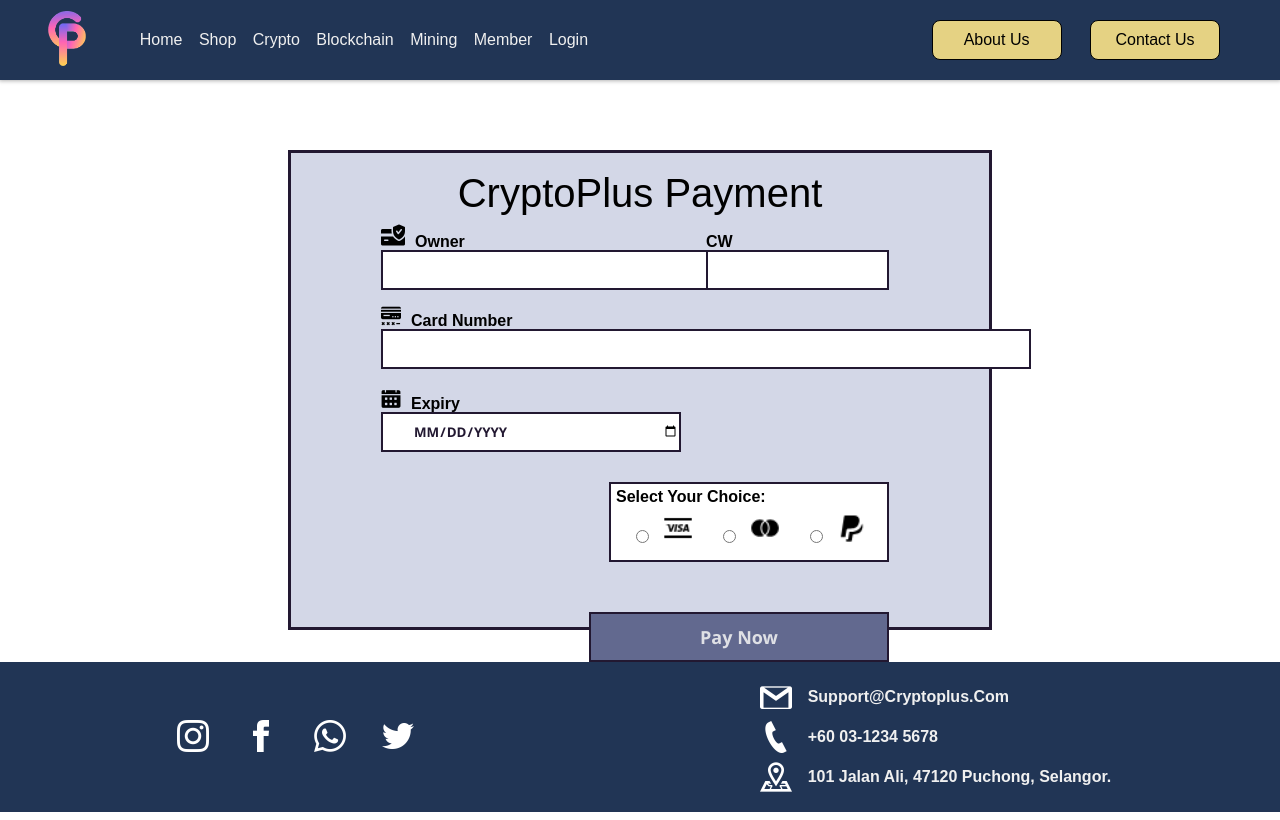
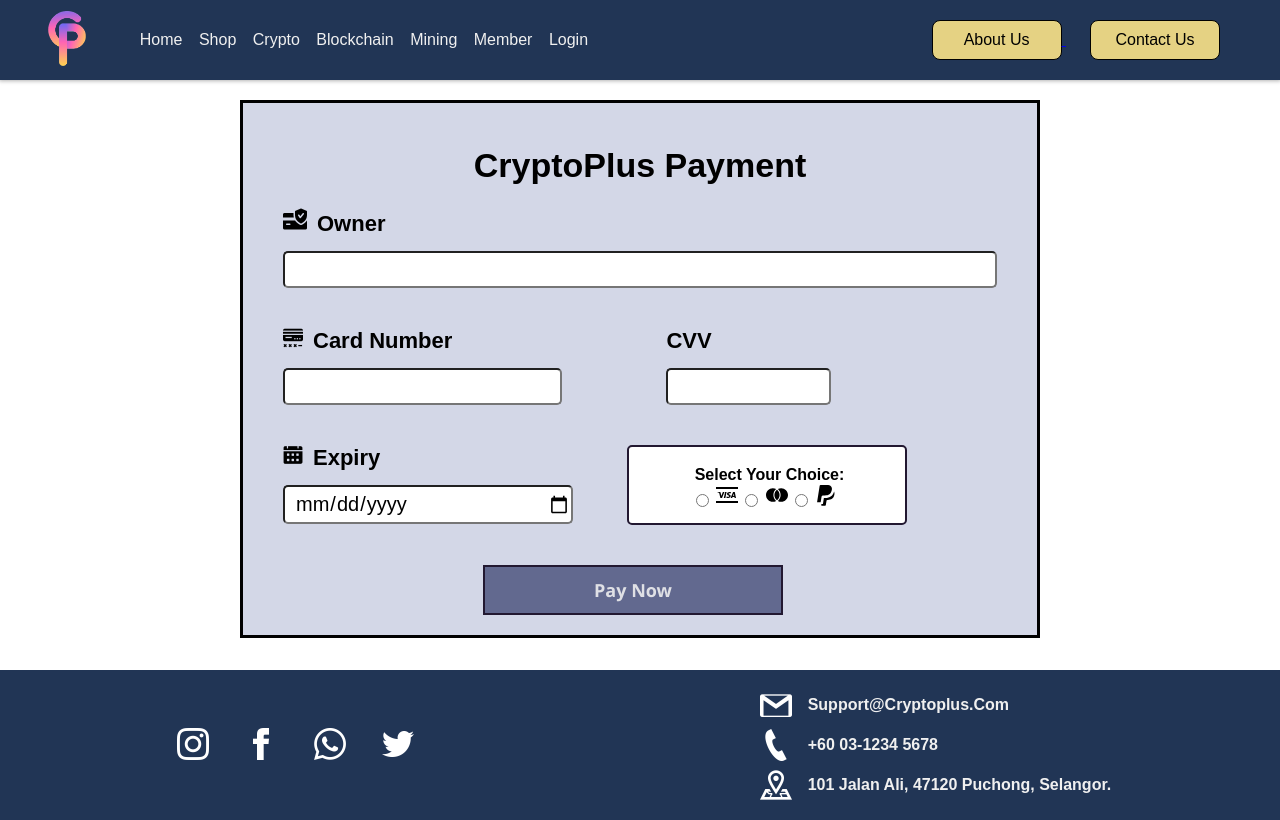
Before and after one commit to a-cwy/wdd-assignment-dcs1g2, a plain HTML site: page payment.html in a window 1280 px wide. Drawn offline with Linux system fonts and the light colour scheme.

Commit message:
change the styles js html of the address and payment

```diff
--- a/Promotion.html
+++ b/Promotion.html
@@ -7,7 +7,7 @@
     <link rel="stylesheet" href="./styles/commons.css" />
     <link rel="stylesheet" href="./styles/navbar.css" />
     <link rel="stylesheet" href="./styles/footer.css" />
-    <link rel="stylesheet" href="styles/Promotion.css" />
+    <link rel="stylesheet" href="./styles/Promotion.css" />
     <!-- FAVICON -->
     <link rel="icon" type="image/x-icon" href="./assets/images/favicon.ico" />
     <title>CryptoPlus</title>
--- a/payment.html
+++ b/payment.html
@@ -1,5 +1,6 @@
 <!DOCTYPE html>
 <html lang="en">
+
 <head>
   <meta charset="UTF-8" />
   <meta name="viewport" content="width=device-width, initial-scale=1.0" />
@@ -40,34 +41,24 @@
   <div class="container">
     <h1>CryptoPlus Payment</h1>
     <div class="box-nameofcard">
-        <label
-          ><img src="./assets/images/credit-card.png" alt="" /><span
-            >Owner</span
-          > </label
-        ><br />
+      <label><img src="./assets/images/credit-card.png" alt="" /><span>Owner</span> </label><br />
       <input id="nameofcard" type="text" required /><br />
     </div>
 
+    <div class="box-cardnumber">
+      <label class="cardnumber"><img src="./assets/images/credit-card (2).png" alt="" /><span>Card
+          Number</span></label><br />
+      <input id="cardnumber" type="text" placeholder="" required />
+    </div>
+
     <div class="box-cw">
-        <label for="cw">CW</label><br />
+      <label for="cw">CVV</label><br />
       <input id="cw" type="text" placeholder="" required />
     </div>
 
-      <div class="box-cardnumber">
-        <label class="cardnumber"
-          ><img src="./assets/images/credit-card (2).png" alt="" /><span
-            >Card Number</span
-          ></label
-        ><br />
-        <input id="cardnumber" type="text" placeholder="" required />
-      </div>
 
     <div class="box-expiry">
-        <label for="expiry"
-          ><img src="./assets/images/calendar.png" alt="" /><span
-            >Expiry</span
-          ></label
-        ><br />
+      <label for="expiry"><img src="./assets/images/calendar.png" alt="" /><span>Expiry</span></label><br />
       <input id="expiry" type="date" placeholder="" required />
     </div>
 
@@ -90,7 +81,9 @@
     </div>
 
     <div class="button-pay">
-        <input id="pay" type="button" value="Pay Now" required />
+      <a href="./index.html">
+      <input id="pay" type="button" value="Pay Now" />
+      </a>
     </div>
   </div>
   <br /><br />
@@ -99,32 +92,16 @@
 <footer>
   <div id="socials">
     <a href="#">
-        <img
-          class="footerIcon"
-          src="./assets/images/instagram.png"
-          alt="Instagram"
-        />
+      <img class="footerIcon" src="./assets/images/instagram.png" alt="Instagram" />
     </a>
     <a href="#">
-        <img
-          class="footerIcon"
-          src="./assets/images/facebook.png"
-          alt="Facebook"
-        />
+      <img class="footerIcon" src="./assets/images/facebook.png" alt="Facebook" />
     </a>
     <a href="#">
-        <img
-          class="footerIcon"
-          src="./assets/images/whatsapp.png"
-          alt="WhatsApp"
-        />
+      <img class="footerIcon" src="./assets/images/whatsapp.png" alt="WhatsApp" />
     </a>
     <a href="#">
-        <img
-          class="footerIcon"
-          src="./assets/images/twitter.png"
-          alt="Twitter"
-        />
+      <img class="footerIcon" src="./assets/images/twitter.png" alt="Twitter" />
     </a>
   </div>
   <div id="contact-info">
@@ -149,4 +126,5 @@
   </div>
 </footer>
 <script src="/scripts/payment.js"></script>
+
 </html>
--- a/scripts/payment.js
+++ b/scripts/payment.js
@@ -47,31 +47,25 @@
   }
 });
 
-// Add click event listeners to payment method labels
+
 const paymentLabels = document.querySelectorAll(".box-button label");
 paymentLabels.forEach((label) => {
   label.addEventListener("click", function () {
-    // Remove the 'selected' class from all labels
+
     paymentLabels.forEach((lbl) => {
       lbl.classList.remove("selected");
     });
 
-    // Add the 'selected' class to the clicked label
     label.classList.add("selected");
   });
 });
 
-// Your existing code here
-
-// Add the code you provided below your existing code
-
 const creditCardInput = document.getElementById("cardnumber");
 
 creditCardInput.addEventListener("input", function () {
-  // Remove any non-numeric characters and spaces except for spaces
   const formattedValue = this.value.replace(/[^\d ]/g, "");
 
-  // Remove spaces to count only the digits
+
   const digitsOnly = formattedValue.replace(/\s/g, "");
 
   if (digitsOnly.length === 16) {
@@ -83,23 +77,23 @@
     this.style.background =
       "url(./assets/images/wrong.png) right/contain no-repeat";
 
-    // Truncate the input to 16 digits if more are entered
+
     this.value = digitsOnly.slice(0, 16).replace(/(\d{4})(?=\d)/g, "$1 ");
   }
 
-  // Insert space after every 4 digits
+
   const formatted = formattedValue.replace(/(\d{4})(?=\d)/g, "$1 ");
 
-  // Apply the formatted value to the input
+
   this.value = formatted.slice(0, 19);
 });
 
 creditCardInput.addEventListener("keypress", function (event) {
-  // Check if the entered character is not a number or if there are already 16 digits
+
   const digitsOnly = this.value.replace(/\s/g, "");
   if (!/[0-9]/.test(event.key)) {
     alert("Please enter a valid number.");
-    event.preventDefault(); // Prevent the non-numeric character from being entered
+    event.preventDefault();
   } else if (digitsOnly.length >= 16) {
     event.preventDefault();
   }
--- a/styles/address.css
+++ b/styles/address.css
@@ -23,7 +23,7 @@
 
 
 div.container {
-  width: 1024px;
+  width: 800px;
   height: 550px;
   margin-top: 20px;
   display: flex;
@@ -70,7 +70,7 @@
 }
 
 .content-shipping {
-  width: 1024px;
+  width: 800px;
   height: 550px;
 }
 
--- a/styles/payment.css
+++ b/styles/payment.css
@@ -13,101 +13,125 @@
 }
 
 .container {
-    background: rgb(var(--cool-white));
+    backdrop-filter: blur(10);
+    background-color:#D3D7E7;
+    max-width: 800px;
+    margin-top: 20px;
+    margin-left: auto;
+    margin-right: auto;
+    padding-top: 20px;
+    padding-left: 40px;
+    padding-right: 40px;
+    padding-bottom: 20px;
+    border: solid;
 }
 
 h1 {
-    vertical-align: middle;
     text-align: center;
-    margin-top: 20px;
-    font-size: 40px;
+    padding: 25px;
+    font-weight: bold;
+    font-size: 34px;
 }
 
-div.container {
-    border: 3px solid #221831;
-    margin-left: auto;
-    margin-right: auto;
-    width: 55%;
-    justify-content: center;
-    height: 480px;
-    margin-top: 70px;
-    backdrop-filter: blur(10);
-    background-color: #D3D7E7;
+label {
+    font-size: 22px;
+}
+
+.box-nameofcard label,
+.box-cw label,
+.box-cardnumber label,
+.box-expiry label {
+    display: block;
+}
+
+input#nameofcard,
+input#cw,
+input#cardnumber,
+input#expiry {
+    font-size: 20px;
+    padding-left: 10px;
+    padding-top: 5px;
+    padding-bottom: 5px;
+    border-radius: 5px;
+}
+
+input#nameofcard,
+input#cw {
+    width: 100%;
+}
+
+.box-nameofcard,
+.box-cw,
+.box-cardnumber,
+.box-expiry,
+.box-button {
+    margin-bottom: 40px;
+}
+
+.box-expiry {
+    width: 280px;
+}
+
+#expiry{
+    width: 290px;
+}
+
+.box-expiry,
+.box-button {
+    display: inline-block;
+}
+
+.box-cardnumber,
+.box-cw {
+    display: inline-block;
+}
+
+.box-cw {
+    width: 23%;
+}
+
+.box-cardnumber {
+    margin-right: 100px;
+}
+
+input#pay {
+    outline: none;
+    margin-left: 200px;
+    margin-right: 60px;
+    width: 300px;
+    height: 50px;
+    text-align: center;
+    color: #DFE0E5;
+    background-color: #62698F;
+    border: 2px solid #221831;
+    font-size: 18px;
+    font-weight: bold;
+    font-family: 'Segoe UI', Tahoma, Geneva, Verdana, sans-serif;
 
 }
 
-div.box-nameofcard {
-    margin-left: 90px;
-    margin-top: 10px;
+
+div.box-button > p{
+    margin-top:5px;
+    margin-left:5px;
 }
 
-#nameofcard {
-    width: 450px;
-    display: table;
-    height: 40px;
-    text-indent: 15px;
+div.box-button {
+    border-radius: 5px;
+    padding-top: 15px;
+    text-align: center;
+    margin-right: 90px;
+    width: 280px;
+    height: 80px;
+    float: right;
+    border: 2px solid #221831;
     transition: .5s;
-    font-weight: bold;
-    border: 2px solid #221831;
-}
-
-div.box-cw {
-    float: right;
-    margin-top: -72px;
-    margin-right: 100px;
-
-}
-
-#cw {
-    height: 40px;
-    transition: .5s;
-    text-indent: 15px;
-    font-weight: bold;
-    border: 2px solid #221831;
-}
-
-div.box-cardnumber {
-    float: left;
-    margin-left: 90px;
+    background-color: white;
+    display: block;
 }
 
 
-#cardnumber {
-    width: 650px;
-    height: 40px;
-    transition: .5s;
-    text-indent: 15px;
-    font-weight: bold;
-    border: 2px solid #221831;
-}
-
-div.box-expiry {
-    float: left;
-    margin-left: 90px;
-    margin-top: 20px;
-}
-
-#expiry {
-    width: 300px;
-    height: 40px;
-    text-indent: 10px;
-    font-weight: bold;
-    font-family: 'Segoe UI', Tahoma, Geneva, Verdana, sans-serif;
-    text-transform: uppercase;
-    transition: .5s;
-    text-indent: 15px;
-    color: #221831;
-    border: 2px solid #221831;
-}
-
-
-a {
-    text-decoration: none;
-    color: black;
-    transition: .5s;
-}
-
-button {
+.box-button {
     padding: 3px;
     margin-left: 10px;
 }
@@ -131,62 +155,6 @@
 
 }
 
-div.box-button>p {
-    margin-top: 5px;
-    margin-left: 5px;
-}
-
-div.box-button {
-    margin-right: 100px;
-    width: 280px;
-    height: 80px;
-    margin-top: 30px;
-    float: right;
-    border: 2px solid #221831;
-    transition: .5s;
-    background-color: white;
-    display: block;
-}
-
-
-
-input#pay:active {
-    background-color: #3D3D42;
-    transition: 0.5s;
-}
-
-div.button-pay {
-    float: right;
-    align-items: center;
-    margin-top: 50px;
-}
-
-input#pay {
-    outline: none;
-    margin-left: 140px;
-    display: block;
-    margin-right: 100px;
-    width: 300px;
-    height: 50px;
-    text-align: center;
-    color: #DFE0E5;
-    background-color: #62698F;
-    border: 2px solid #221831;
-    font-size: 18px;
-    font-weight: bold;
-    font-family: 'Segoe UI', Tahoma, Geneva, Verdana, sans-serif;
-
-}
-
-
-div.box-button input {
-  margin-top: 25px;
-  margin-right: 10px;
-  margin-left: 25px;
-}
-div.box-button img {
-  width: 30px;
-}
 
 input#nameofcard:focus:invalid,
 input#cw:focus:invalid,
@@ -213,7 +181,7 @@
 }
 
 input#expiry:focus:valid {
-    background: url(/ZhiHeng.HTML\ Assignment/assets/images/correct.png)center /contain no-repeat;
+    background: url(/assets/images/correct.png)center /contain no-repeat;
     border: 4px solid #8CE5A4;
     transition: 1s;
 }
```
Also changed, not shown: address.html (+4 -4 lines), assets/images/country.png (added). Lines whose indentation alone changed are shown as unchanged.
